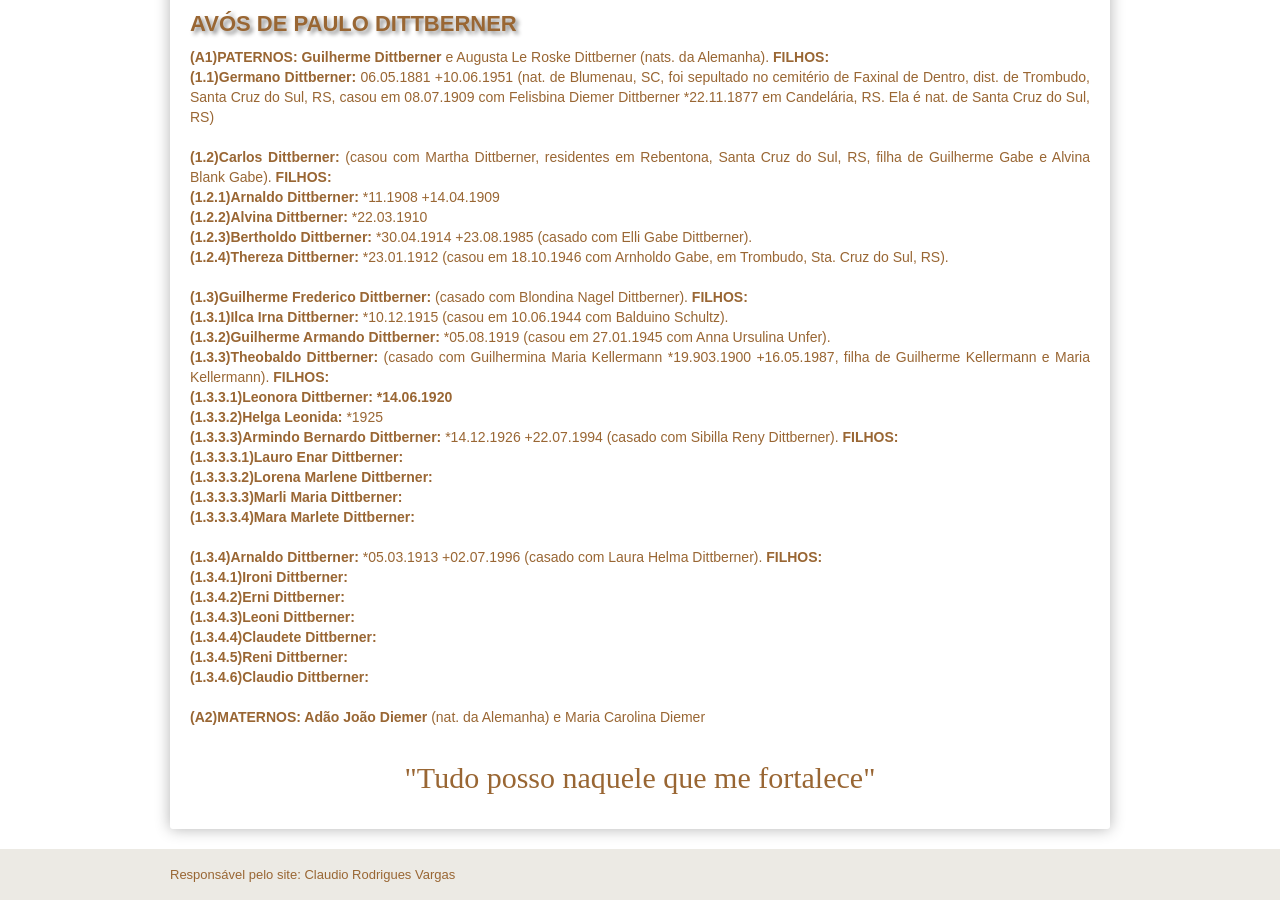
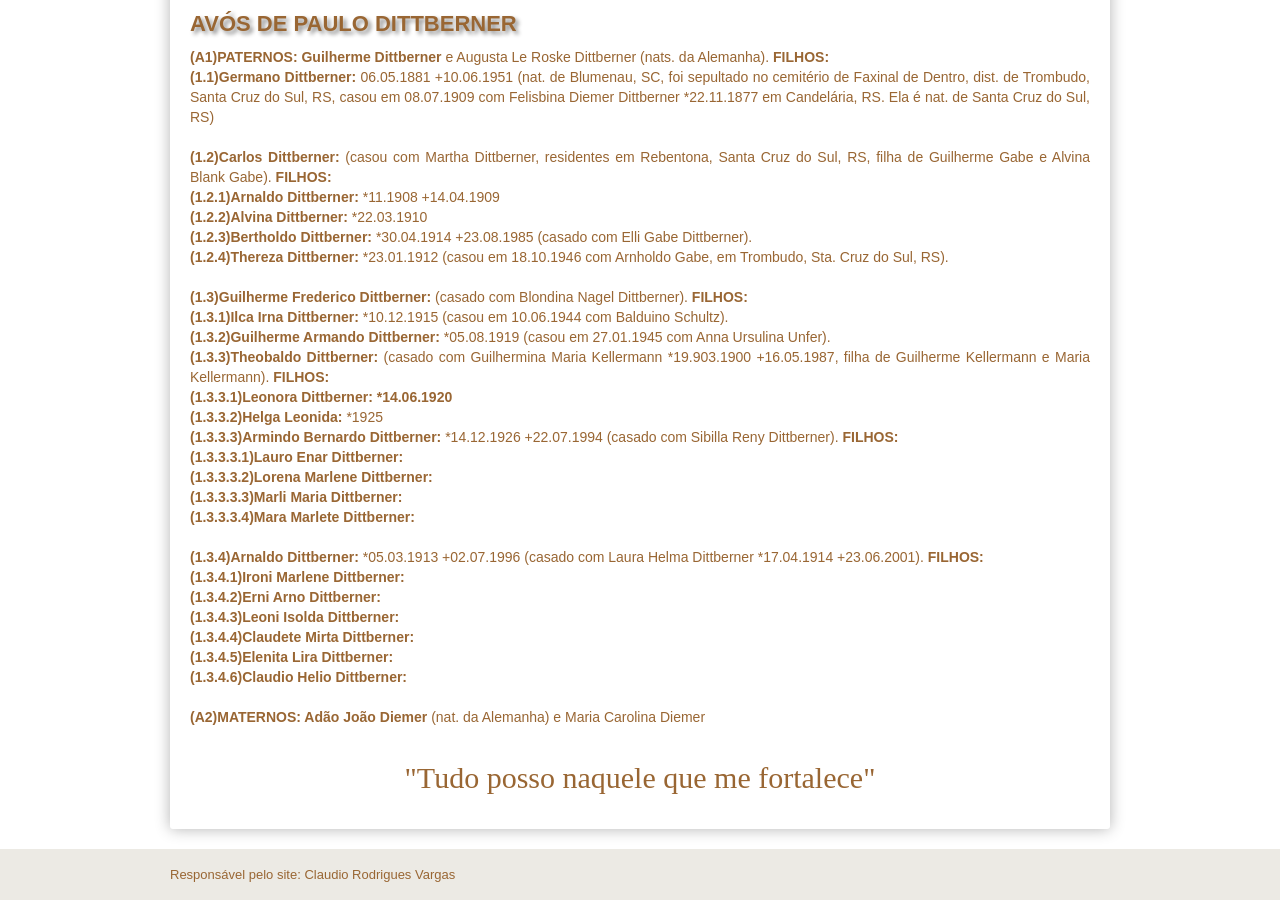
Before and after one commit to claudiovargas1955/claudiovargas1955.github.io, a Jekyll site: the page built from _pages/familia-dittberner.html, in a window 1280 px wide and 900 px high, scrolled down 786 px. Built offline with Jekyll 4.4.1, drawn with Linux system fonts in a browser that asks for light colours; some web fonts are replaced.

Commit message:
Update familia-dittberner.html

```diff
--- a/_pages/familia-dittberner.html
+++ b/_pages/familia-dittberner.html
@@ -143,13 +143,14 @@ Alvina Blank Gabe). <b>FILHOS: </b><br>
                 <b>(1.3.3.3.3)Marli Maria Dittberner: </b><br>
                 <b>(1.3.3.3.4)Mara Marlete Dittberner: </b><br><br>
 
-      <b>(1.3.4)Arnaldo Dittberner: </b>*05.03.1913 +02.07.1996 (casado com Laura Helma Dittberner). <b>FILHOS: </b><br>
-                 <b>(1.3.4.1)Ironi Dittberner: </b><br>
-                 <b>(1.3.4.2)Erni Dittberner: </b><br>
-                 <b>(1.3.4.3)Leoni Dittberner: </b><br>
-                 <b>(1.3.4.4)Claudete Dittberner: </b><br>
-                 <b>(1.3.4.5)Reni Dittberner: </b><br>
-                 <b>(1.3.4.6)Claudio Dittberner: </b><br><br>
+      <b>(1.3.4)Arnaldo Dittberner: </b>*05.03.1913 +02.07.1996 (casado com Laura Helma Dittberner *17.04.1914 +23.06.2001). <b>FILHOS:
+      </b><br>
+                 <b>(1.3.4.1)Ironi Marlene Dittberner: </b><br>
+                 <b>(1.3.4.2)Erni Arno Dittberner: </b><br>
+                 <b>(1.3.4.3)Leoni Isolda Dittberner: </b><br>
+                 <b>(1.3.4.4)Claudete Mirta Dittberner: </b><br>
+                 <b>(1.3.4.5)Elenita Lira Dittberner: </b><br>
+                 <b>(1.3.4.6)Claudio Helio Dittberner: </b><br><br>
 
 
  <b>(A2)MATERNOS: Adão João Diemer  </b>(nat. da Alemanha) e Maria Carolina Diemer<br><br>
```
